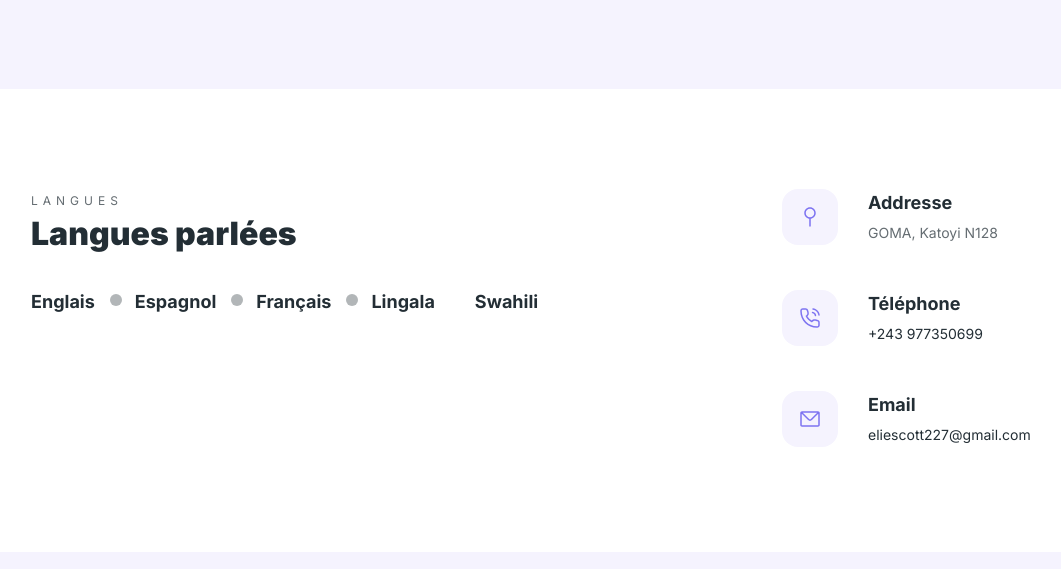
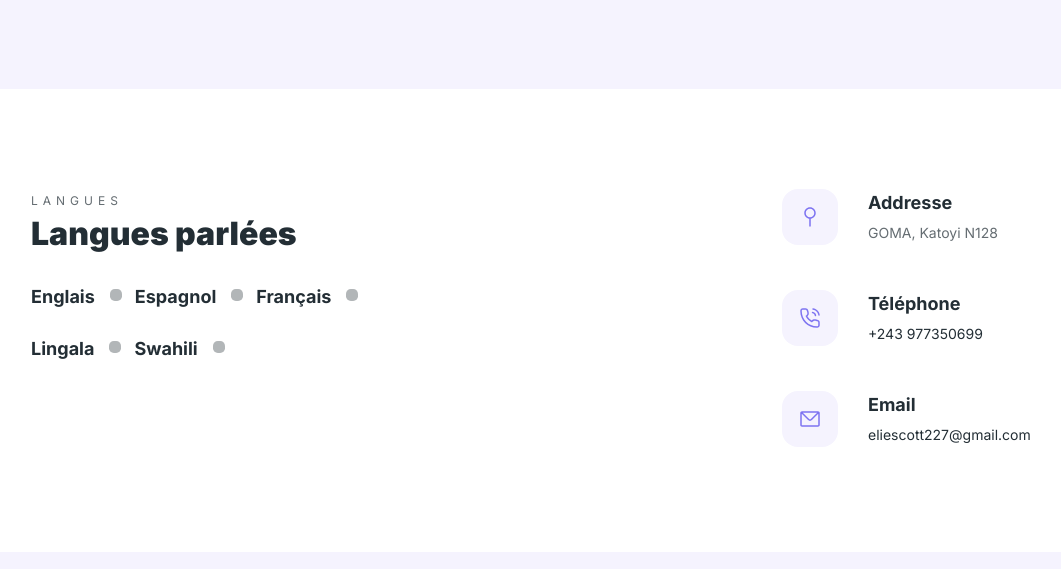
Before and after one commit to Eliebotuna/Elijah47, a website with bundled scripts: page index.html in a window 1280 px wide. Shown: the part 2478-3047 px from the top of the page, without its empty margins (109-1170 px from the left). Built offline with nearby package versions, Linux system fonts and the light colour scheme.

Commit message:
modif003

```diff
--- a/index.html
+++ b/index.html
@@ -14,9 +14,9 @@
 		<meta name="msapplication-TileColor" content="#2b5797" />
 		<meta name="theme-color" content="#ffffff" />
 
-		<meta property="og:image" content="./assets/icons/pic1.png" />
+		<meta property="og:image" content="./assets/icons/Group 1.png" />
 
-		<meta name="twitter:image" content="./assets/icons/pic1.png" />
+		<meta name="twitter:image" content="./assets/icons/Group 1.png" />
 		<meta name="twitter:card" content="summary_large_image" />
 		<link rel="stylesheet" href="./src/styles/main.css" />
 
@@ -88,7 +88,7 @@
 										</a>
 									</li>
 									<li>
-										<a href="http://" target="_blank" rel="noopener noreferrer">
+										<a href="http://twitter.com/home" target="_blank" rel="noopener noreferrer">
 											<img src="./assets/icons/Twitter.svg" alt="" />
 										</a>
 									</li>
@@ -101,6 +101,7 @@
 							</span>
 						</div>
 					</div>
+
 					<div class="img">
 						<img class="bg" src="./assets/img/Group 1.png" alt="" />
 					</div>
@@ -206,7 +207,7 @@
 						<div class="animated-on-scroll text">
 							<p>Plus d’infos dans mon CV, téléchargeable sur ce lien directement</p>
 							<p class="button">
-								<span> <a href="#" class="btn btn-primary" alt="Télécharger mon CV">Mon CV</a> </span>
+								<span> <a href="./moncv/Elie Botuna Cv.pdf" download="Mon-CV" class="btn btn-primary" alt="Télécharger mon CV">Mon CV</a> </span>
 							</p>
 						</div>
 					</div>
@@ -223,6 +224,7 @@
 						</div>
 
 						<div class="lang">
+
 								<h3>
 									Englais
 									<div></div>
@@ -235,8 +237,19 @@
 									Français
 									<div></div>
 								</h3>
-							<h3>Lingala</h3>
-							<h3>Swahili</h3>
+
+
+
+						</div>
+						<div class="lang">
+							<h3>Lingala
+								<div></div>
+							</h3>
+							<h3>Swahili
+								<div></div>
+							</h3>
+
+
 						</div>
 					</div>
 					<div class="animated-on-scroll contacts-infos">
@@ -292,7 +305,7 @@
 										</a>
 									</li>
 									<li>
-										<a href="http://" target="_blank" rel="noopener noreferrer">
+										<a href="http://twitter.com/home" target="_blank" rel="noopener noreferrer">
 											<img src="./assets/icons/Twitter.svg" alt="" />
 										</a>
 									</li>
--- a/src/styles/contacts.css
+++ b/src/styles/contacts.css
@@ -16,10 +16,10 @@
 }
 
 .lang {
-	display: flex;
+	display:flex;
 	justify-content: start;
 	justify-items: center;
-	margin-top: 30px;
+	margin-top: 25px;
 }
 
 .lang h3 {
@@ -41,11 +41,11 @@
 	width: 12px;
 	height: 12px;
 	background: var(--gray);
-	border-radius: 50%;
-	-webkit-border-radius: 50%;
-	-moz-border-radius: 50%;
-	-ms-border-radius: 50%;
-	-o-border-radius: 50%;
+	border-radius: 40%;
+	-webkit-border-radius: 40%;
+	-moz-border-radius: 40%;
+	-ms-border-radius: 40%;
+	-o-border-radius: 40%;
 	opacity: 0.5;
 }
 
--- a/src/styles/main.css
+++ b/src/styles/main.css
@@ -35,6 +35,7 @@ body {
 	font-size: 14px;
 	font-family: "Inter", sans-serif;
 	line-height: 1.5;
+	overflow-x: hidden;
 }
 
 section {
```
Also changed, not shown: README.md (added), assets/icons/Group 1.png (added), assets/icons/github.jpeg (added), assets/icons/lgWH.jpeg (added), assets/icons/link.png (added), assets/icons/pic1.png (deleted), assets/icons/twiter.jpeg (added), assets/img/moi.png (deleted). Lines whose indentation alone changed are shown as unchanged.
